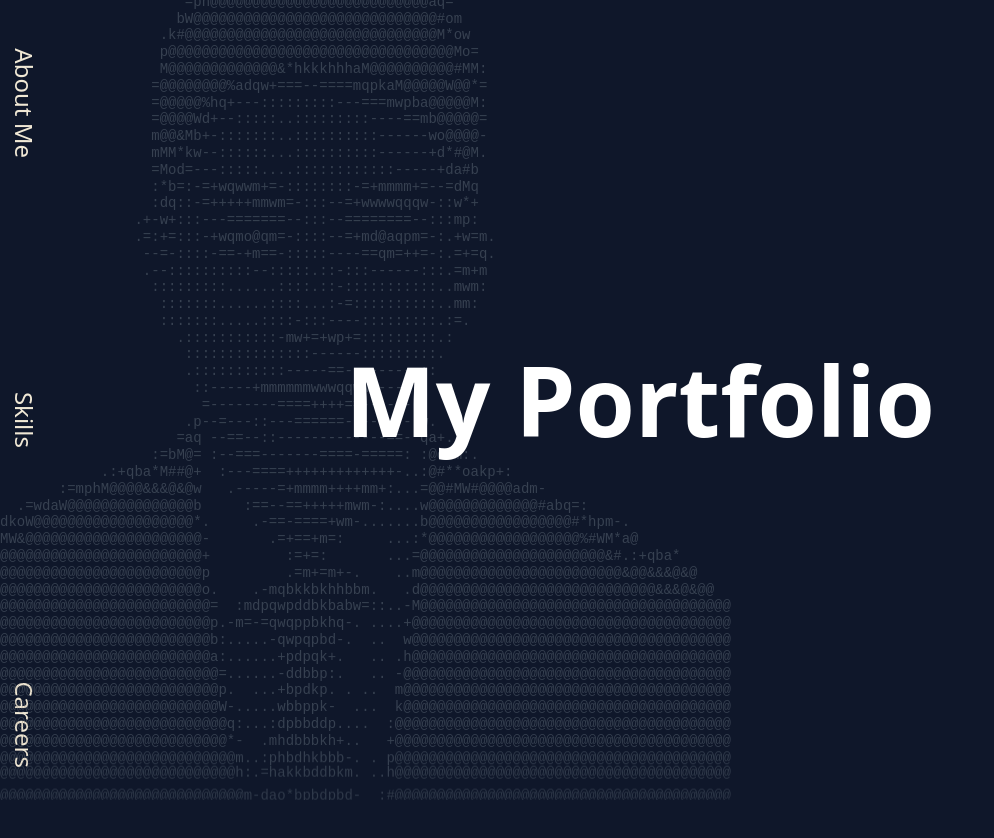
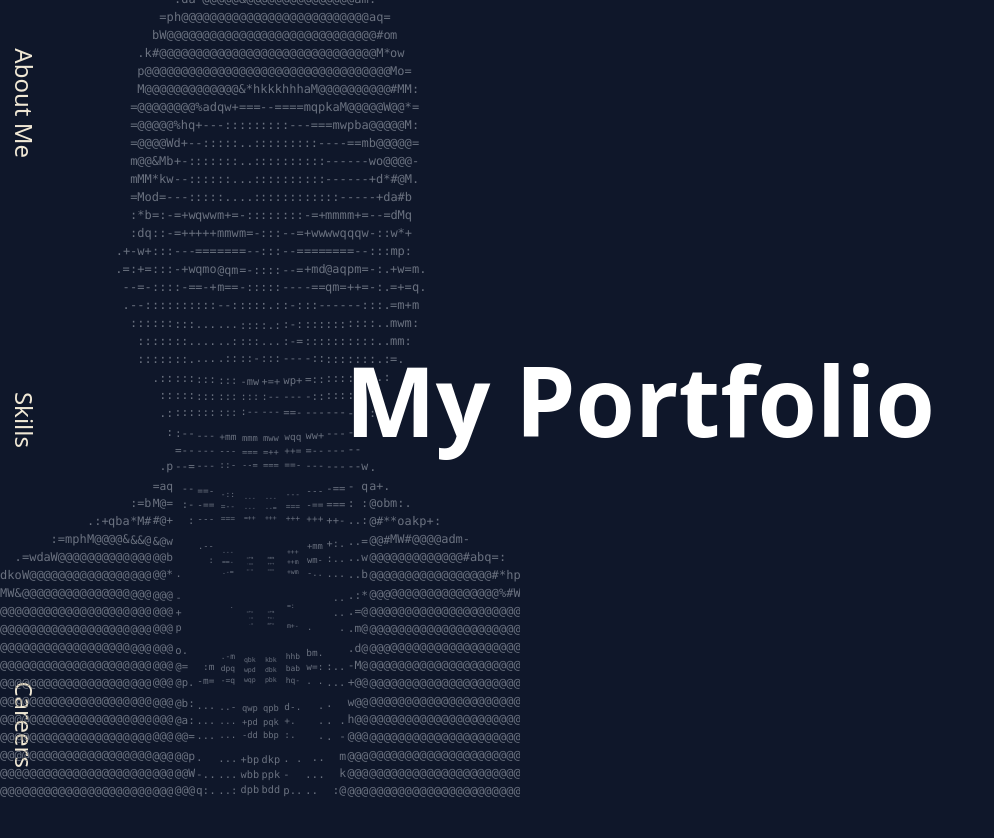
Before and after one commit to bogyeom95/portfolio, a Next.js app: page / in a window 1280 px wide. Shown: the top 838 px of the page, without its empty margins (0-994 px from the left). Built offline with nearby package versions, Linux system fonts and the light colour scheme.

Commit message:
Ascii art

```diff
--- a/app/components/HeroSection/HeroSection.tsx
+++ b/app/components/HeroSection/HeroSection.tsx
@@ -1,11 +1,53 @@
 "use client";
 import React from "react";
-import { ascii } from "./ascii";
 import gsap from "gsap";
 import { useGSAP } from "@gsap/react";
 import { ScrollTrigger } from "gsap/ScrollTrigger";
 import SplitType from "split-type";
+import { ascii } from "./ascii";
 gsap.registerPlugin(ScrollTrigger);
+function generateAsciiBlocks(
+  asciiArt: string,
+  size: number,
+  maxWidth: number,
+  maxHeight: number
+): string[] {
+  const blocks: string[] = [];
+
+  // 입력된 ASCII 아트를 줄 단위로 분리
+  const lines = asciiArt.split("\n");
+
+  // 최대 높이를 초과하는 경우 공백으로 채우기
+  while (lines.length < maxHeight) {
+    lines.push(""); // 부족한 줄은 빈 줄로 추가
+  }
+
+  // 각 줄이 빈 문자열(`''`)인 경우 공백으로 대체하고 길이 맞추기
+  const paddedLines = lines.map((line) =>
+    line.length < maxWidth
+      ? line.padEnd(maxWidth, " ")
+      : line.substring(0, maxWidth)
+  );
+
+  // size * size 블록 생성
+  for (let row = 0; row < maxHeight; row += size) {
+    for (let col = 0; col < maxWidth; col += size) {
+      let block = "";
+
+      // 현재 블록의 범위를 계산
+      for (let r = row; r < row + size && r < maxHeight; r++) {
+        const lineSegment = paddedLines[r]
+          .substring(col, col + size) // 블록 범위만큼 추출
+          .padEnd(size, " "); // 부족한 부분은 공백으로 채움
+        block += lineSegment + "\n";
+      }
+
+      blocks.push(block.trimEnd()); // 블록을 결과에 추가
+    }
+  }
+
+  return blocks;
+}
 
 export default function HeroSection() {
   const containerRef = React.useRef<HTMLDivElement | null>(null);
@@ -16,57 +58,47 @@ export default function HeroSection() {
   useGSAP(() => {
     const tl = gsap.timeline();
     if (titleRef.current) {
-      const titleAnimation = gsap.timeline({ repeat: -1 });
+      const titleAnimation = gsap.timeline();
       const titleSplitText = new SplitType(titleRef.current, {
         types: "chars",
       });
       titleAnimation.from(titleSplitText.chars, {
         y: gsap.utils.wrap([-30, 30]),
         opacity: 0,
-        filter: "blur(10px)",
+
         scale: 2.0,
         stagger: {
           each: 0.1,
           from: "center",
         },
       });
-      titleAnimation.to(titleSplitText.chars, {
-        y: gsap.utils.wrap([-30, 30]),
-        opacity: 0,
-        x: gsap.utils.distribute({
-          base: -30,
-          amount: 30,
-        }),
-        scale: 2.0,
-        delay: 3,
-        stagger: {
-          each: 0.1,
-          ease: "power3.inOut",
-          from: "center",
-        },
-      });
+
       tl.add(titleAnimation, 0);
     }
 
     if (bgRefs.current) {
-      tl.from(
+      const bgAnimation = gsap.timeline();
+
+      bgAnimation.from(
         bgRefs.current,
+
         {
-          y: gsap.utils.wrap([-30, 30]),
-          opacity: 0,
-          filter: "blur(3px)",
+          // 애니메이션 도달 상태
+          duration: 1.5,
+          y: 10,
+          scale: 0,
+          ease: "power3",
+          stagger: {
+            each: 0.1,
+            grid: "auto", // "auto"
+            from: "center",
+            repeat: -1, // 무한 반복
+            yoyo: true,
+          },
+        }
+      );
 
-          ease: "power3.inOut",
-          stagger: {
-            each: 0.05,
-            from: "start",
-            repeat: -1,
-
-            repeatDelay: 3,
-          },
-        },
-        0
-      );
+      tl.add(bgAnimation, 0);
     }
 
     ScrollTrigger.create({
@@ -99,23 +131,25 @@ export default function HeroSection() {
 
       {/* ASCII 배경 */}
       <div
-        className="absolute bottom-0 left-0 right-0 text-gray-700 whitespace-pre
-      text-[8px] sm:text-[14px]"
+        className="absolute bottom-0  text-gray-500 whitespace-pre
+    text-[8px] sm:text-[12px] font-mono"
         style={{
-          fontFamily: "monospace",
-          lineHeight: "1.2",
-          overflow: "hidden",
+          display: "grid",
+          gridTemplateColumns: `repeat(${72 / 3}, auto)`, // 블록 열 개수
+          maxWidth: "72ch", // 부모의 최대 너비 (75 문자 기준)
+          maxHeight: "72em", // 부모의 최대 높이
+          overflow: "hidden", // 초과 내용 숨기기
           pointerEvents: "none", // 상호작용 방지
         }}
       >
-        {ascii.split("\n").map((line, index) => (
+        {generateAsciiBlocks(ascii, 3, 72, 72).map((block, index) => (
           <div
             ref={(el) => {
               if (el) bgRefs.current[index] = el;
             }}
             key={index}
           >
-            {line}
+            {block}
           </div>
         ))}
       </div>
```
